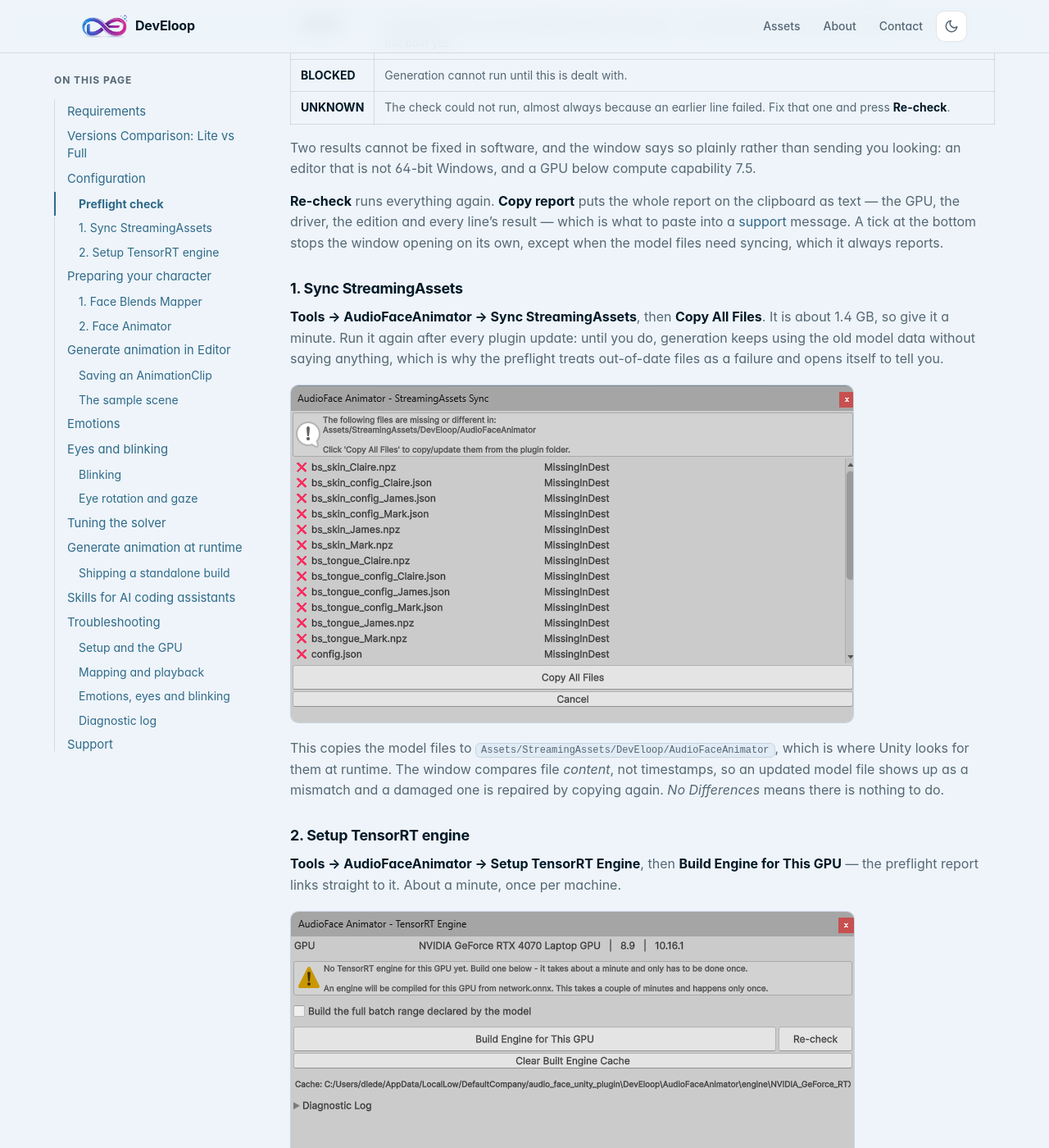
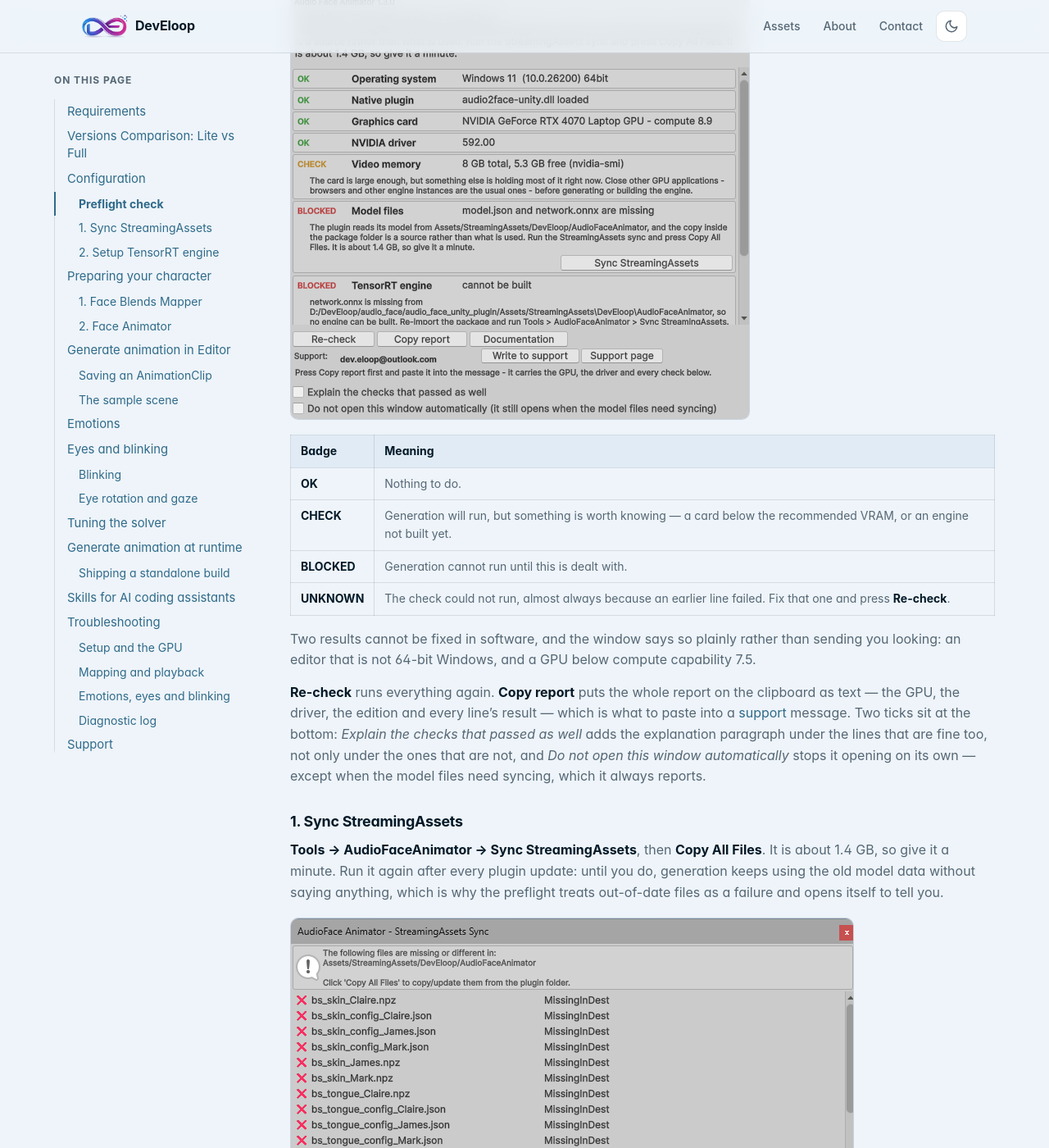
Before and after one commit to Dev-eloop/dev-eloop.github.io, a Jekyll site: the page built from audio-face-animator/docs/index.md, in a window 1280 px wide and 1400 px high, scrolled down 2450 px. Shown: the whole window at 82% size. Built offline with Jekyll 4.4.1, drawn with Linux system fonts in a browser that asks for light colours.

Commit message:
Illustrate the preflight check and name both of its ticks
The preflight check was the only step in the setup run without a
screenshot. The shot is of a machine that is not ready yet, so it shows
every badge and a fix-it button rather than a wall of OK.

The prose described one tick at the bottom of that window; there are
two, and the screenshot makes that visible. Both are named now.

Co-Authored-By: Claude Opus 5 <noreply@anthropic.com>

```diff
--- a/audio-face-animator/docs/index.md
+++ b/audio-face-animator/docs/index.md
@@ -84,6 +84,8 @@ driver**, **video memory**, **model files**, **TensorRT engine**, and which
 **edition** is installed — and puts the button that fixes a problem beside the
 line that reports it.
 
+![The Preflight Check window on a machine that is not ready yet: OK on operating system, native plugin, graphics card and NVIDIA driver, CHECK on video memory, BLOCKED on model files with a Sync StreamingAssets button beside it and on the TensorRT engine, with Re-check and Copy report along the bottom](/audio-face-animator/docs/img/face-animator-preflight-check.png)
+
 <div class="table-scroll" markdown="1">
 
 | Badge | Meaning |
@@ -101,9 +103,11 @@ compute capability 7.5.
 
 **Re-check** runs everything again. **Copy report** puts the whole report on the
 clipboard as text — the GPU, the driver, the edition and every line's result —
-which is what to paste into a [support](#support) message. A tick at the bottom
-stops the window opening on its own, except when the model files need syncing,
-which it always reports.
+which is what to paste into a [support](#support) message. Two ticks sit at the
+bottom: *Explain the checks that passed as well* adds the explanation paragraph
+under the lines that are fine too, not only under the ones that are not, and
+*Do not open this window automatically* stops it opening on its own — except
+when the model files need syncing, which it always reports.
 
 ### 1. Sync StreamingAssets
 
```
Also changed, not shown: audio-face-animator/docs/img/face-animator-preflight-check.png (added).
